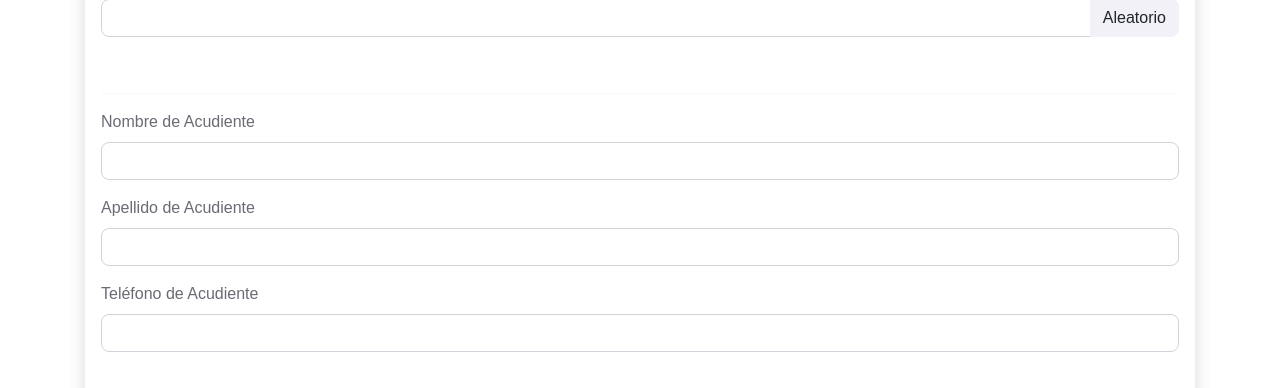
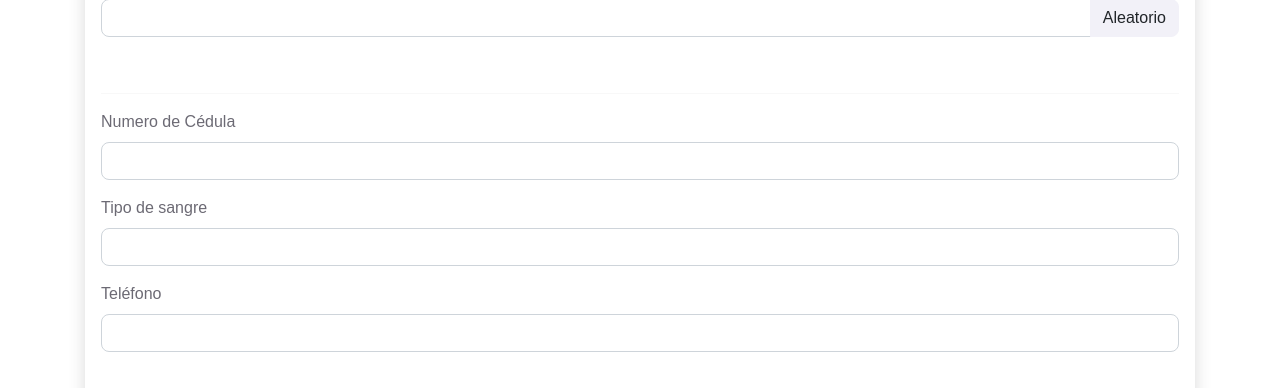
Before and after one commit to terri27/TechVersity, a PHP site: page /admin/student-add.php in a window 1280 px wide. Shown: the part 961-1349 px from the top of the page. Run offline with PHP 8.4, Linux system fonts and the light colour scheme; a user stored in the database is signed in; data comes from the database, SQL or seed files in the repository.

Commit message:
Agregando seccion student

```diff
--- a/admin/student-add.php
+++ b/admin/student-add.php
@@ -109,15 +109,15 @@ if (
           </div><br>
           <hr>
           <div class="mb-3">
-            <label class="form-label">Nombre de Acudiente</label>
+            <label class="form-label">Numero de Cédula</label>
             <input type="text" class="form-control" value="<?= $pfn ?>" name="parent_fname">
           </div>
           <div class="mb-3">
-            <label class="form-label">Apellido de Acudiente</label>
+            <label class="form-label">Tipo de sangre</label>
             <input type="text" class="form-control" value="<?= $pln ?>" name="parent_lname">
           </div>
           <div class="mb-3">
-            <label class="form-label">Teléfono de Acudiente</label>
+            <label class="form-label">Teléfono</label>
             <input type="text" class="form-control" value="<?= $ppn ?>" name="parent_phone_number">
           </div><br>
           <hr>
```
